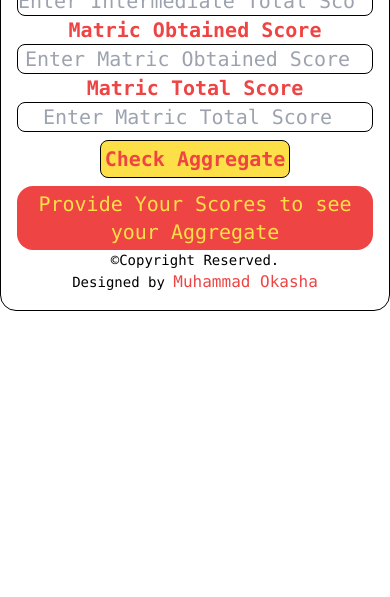
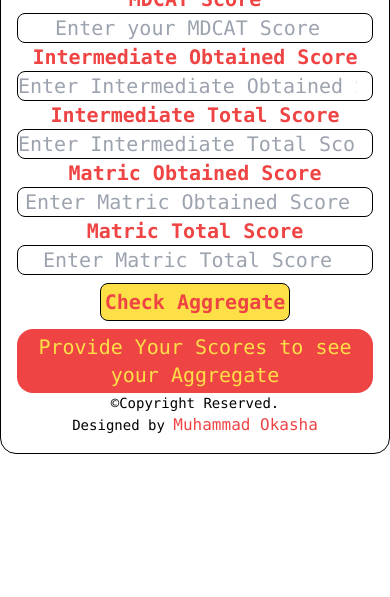
Before and after one commit to codesbyokasha/learninghtmlcss, a plain HTML site: page index.html in a window 390 px wide. Shown: the part 247-844 px from the top of the page. Drawn offline with nearby package versions, Linux system fonts and the light colour scheme.

Commit message:
Update index.html

```diff
--- a/index.html
+++ b/index.html
@@ -6,7 +6,7 @@
     <title>MDCAT Merit Calculator</title>
     <script src="https://cdn.tailwindcss.com"></script>
 </head>
-<body class="sm:flex sm:items-center sm:h-screen font-mono text-center text-xl">
+<body class="flex items-center h-screen font-mono text-center text-xl">
 <div class="border border-black w-full sm:w-1/2 sm:m-auto rounded-2xl p-4">
     <h1 class="w-full m-auto text-center text-yellow-300 text-3xl font-bold rounded-2xl bg-red-500 min-h-12 grid place-items-center">MDCAT Merit Calculator 2024</h1>
     <label class="text-red-500 font-semibold" for="mdcat">MDCAT Score</label><br>
```
